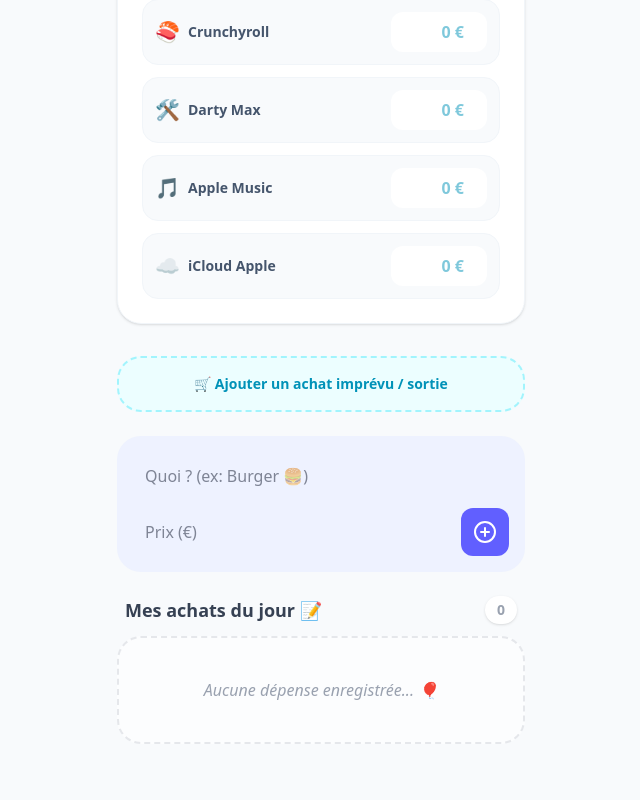
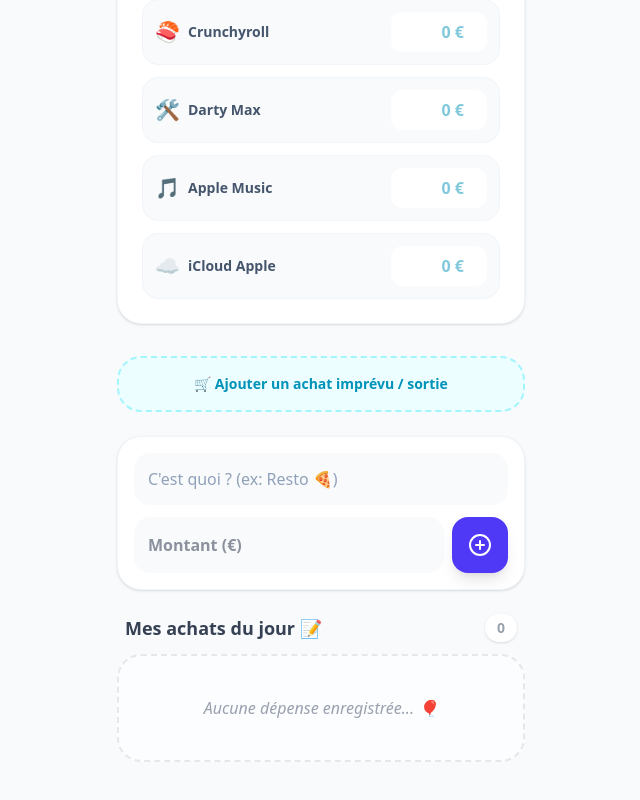
Before and after one commit to AnthonyGargoua/happybudget, a Next.js app: page / in a window 1280 px wide. Shown: the part 1727-2527 px from the top of the page, without its empty margins (319-959 px from the left). Built offline with nearby package versions, Linux system fonts and the light colour scheme.

Commit message:
ExpenseForm.js

```diff
--- a/components/ExpenseForm.js
+++ b/components/ExpenseForm.js
@@ -8,26 +8,26 @@
   const handleSubmit = (e) => {
     e.preventDefault();
     if (!label || !amount) return;
-    onAdd({ label, amount: parseFloat(amount), id: Date.now() });
+    onAdd({ label, amount: parseFloat(amount), id: Date.now(), date: new Date().toLocaleDateString() });
     setLabel(''); setAmount('');
   };
 
   return (
-    <form onSubmit={handleSubmit} className="bg-indigo-50 p-4 rounded-3xl mb-6">
-      <div className="flex flex-col gap-2">
+    <form onSubmit={handleSubmit} className="bg-white p-4 rounded-3xl shadow-sm border border-slate-100 mb-6">
+      <div className="flex flex-col gap-3">
         <input
           value={label} onChange={(e) => setLabel(e.target.value)}
-          placeholder="Quoi ? (ex: Burger 🍔)"
-          className="p-3 rounded-xl border-none focus:ring-2 focus:ring-indigo-400"
+          placeholder="C'est quoi ? (ex: Resto 🍕)"
+          className="p-3.5 rounded-2xl bg-slate-50 border-none text-slate-800 placeholder:text-slate-400 focus:ring-2 focus:ring-indigo-500 outline-none transition"
         />
         <div className="flex gap-2">
           <input
             type="number" value={amount} onChange={(e) => setAmount(e.target.value)}
-            placeholder="Prix (€)"
-            className="p-3 rounded-xl border-none flex-1 focus:ring-2 focus:ring-indigo-400"
+            placeholder="Montant (€)"
+            className="p-3.5 rounded-2xl bg-slate-50 border-none flex-1 text-slate-800 focus:ring-2 focus:ring-indigo-500 outline-none transition font-bold"
           />
-          <button type="submit" className="bg-indigo-500 text-white p-3 rounded-xl hover:bg-indigo-600 transition">
-            <PlusCircle />
+          <button type="submit" className="bg-indigo-600 text-white p-4 rounded-2xl hover:bg-indigo-700 transition shadow-lg active:scale-95">
+            <PlusCircle size={24} />
           </button>
         </div>
       </div>
```
